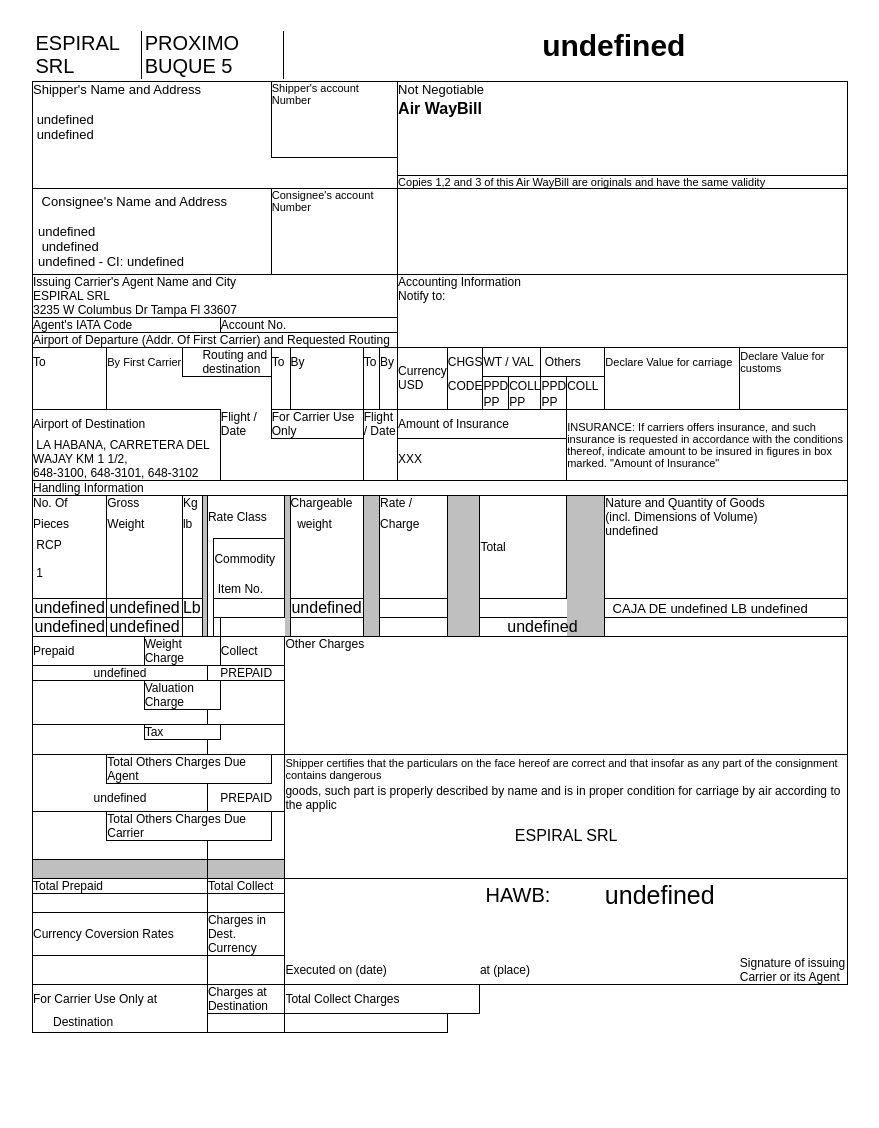
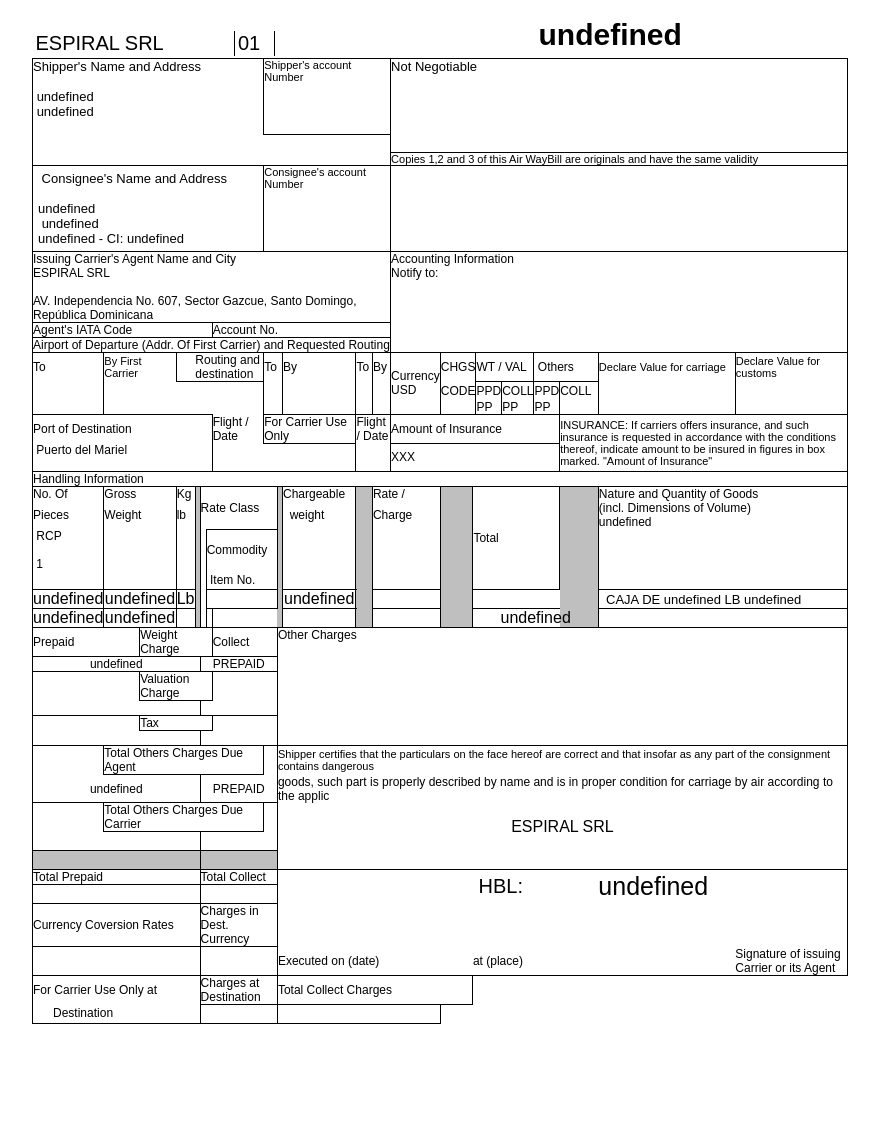
Before and after one commit to willGatos/newModel, a plain HTML site: page index.html in a window 1280 px wide. Shown: the whole page, without its empty margins (200-1079 px from the left). After the commit the page ends 1035 px from the top, so only its background shows below. Drawn offline with Linux system fonts and the light colour scheme.

Commit message:
secodn Value

```diff
--- a/index.html
+++ b/index.html
@@ -15,13 +15,13 @@
                             <table width="100%">
                                 <tbody><tr style="font-size: 20px">
                                     <td style="border-right: solid 1px">ESPIRAL SRL</td>
-                                    <td style="border-right: solid 1px">PROXIMO BUQUE 5</td>
+                                    <td style="border-right: solid 1px">01</td>
                                     <td></td>
                                 </tr>
                             </tbody></table>
                         </td>
                         <td style="BORDER-BOTTOM: windowtext 1pt solid; BORDER-LEFT: windowtext; BACKGROUND-COLOR: transparent; BORDER-TOP: #d4d0c8;" colspan="3"></td>
-                        <td style="font-size: 30px;BORDER-BOTTOM: #d4d0c8; BORDER-LEFT: #d4d0c8; BACKGROUND-COLOR: transparent; BORDER-TOP: #d4d0c8; BORDER-RIGHT: #d4d0c8" colspan="14" align="center"><b id="HAWB2">HAWB: 3250007119</b></td>
+                        <td style="font-size: 30px;BORDER-BOTTOM: #d4d0c8; BORDER-LEFT: #d4d0c8; BACKGROUND-COLOR: transparent; BORDER-TOP: #d4d0c8; BORDER-RIGHT: #d4d0c8" colspan="14" align="center"><b id="HAWB2">HBL: 3250007119</b></td>
                     </tr>
                     <tr>
                         <td style="BORDER-BOTTOM: #d4d0c8; BORDER-LEFT: windowtext 1pt solid; BACKGROUND-COLOR: transparent;  BORDER-TOP: windowtext 1pt solid; BORDER-RIGHT: black 1pt solid;font-size: 13px" colspan="12">Shipper's Name and
@@ -35,7 +35,7 @@
                     <tr>
                         <td style="font-size:13px;BORDER-BOTTOM: #d4d0c8; BORDER-LEFT: windowtext 1pt solid; BACKGROUND-COLOR: transparent; BORDER-TOP: #d4d0c8; BORDER-RIGHT: black 1pt solid" colspan="12"><br style="mso-data-placement:same-cell;" id="">&nbsp;<span id="Remitente">YAILI VEGA BORREGO</span><br style="mso-data-placement:same-cell;" >&nbsp;<span id="Direccion">1761 W HILLSBOROUGH AVE TAMPA FL 33603</span><br style="mso-data-placement:same-cell;">&nbsp;
                         </td>
-                        <td style="BORDER-BOTTOM: #d4d0c8; BORDER-LEFT: black; BACKGROUND-COLOR: transparent; BORDER-TOP: #d4d0c8; BORDER-RIGHT: black 1pt solid" colspan="10"><b>Air WayBill</b>&nbsp;<br style="mso-data-placement:same-cell;"><br style="mso-data-placement:same-cell;"><b>&nbsp;&nbsp;</b></td>
+                        <td style="BORDER-BOTTOM: #d4d0c8; BORDER-LEFT: black; BACKGROUND-COLOR: transparent; BORDER-TOP: #d4d0c8; BORDER-RIGHT: black 1pt solid" colspan="10"><b></b>&nbsp;<br style="mso-data-placement:same-cell;"><br style="mso-data-placement:same-cell;"><b>&nbsp;&nbsp;</b></td>
                     </tr>
                     <tr>
                         <td style="BORDER-BOTTOM: black 1pt solid; BORDER-LEFT: windowtext 1pt solid; BACKGROUND-COLOR: transparent; BORDER-TOP: #d4d0c8; BORDER-RIGHT: black 1pt solid" rowspan="2" colspan="18">
@@ -69,8 +69,8 @@
                         <td style="BORDER-BOTTOM: windowtext 1pt solid; BORDER-LEFT: windowtext 1pt solid; BACKGROUND-COLOR: transparent; BORDER-TOP: windowtext 1pt solid; BORDER-RIGHT: black 1pt solid; font-size: 12px" colspan="18">Issuing Carrier's Agent
                             Name and City<br style="mso-data-placement:same-cell;">
                             ESPIRAL SRL<br>
-        3235 W Columbus Dr Tampa Fl 33607<br style="mso-data-placement:same-cell;">
-
+                            <br style="mso-data-placement:same-cell;">
+                            AV. Independencia No. 607, Sector Gazcue, Santo Domingo, República Dominicana
                         </td>
                         <td valign="top" style="BORDER-BOTTOM: #d4d0c8; BORDER-LEFT: #d4d0c8; BACKGROUND-COLOR: transparent; BORDER-TOP: windowtext 1pt solid; BORDER-RIGHT: black 1pt solid;BORDER-BOTTOM: windowtext 1pt solid;  font-size: 12px" rowspan="3" colspan="10">Accounting
                             Information<br style="mso-data-placement:same-cell;">
@@ -163,7 +163,7 @@
                         <td style="BORDER-BOTTOM: windowtext 1pt solid; BORDER-LEFT: #d4d0c8; BACKGROUND-COLOR: transparent; BORDER-TOP: #d4d0c8; BORDER-RIGHT: windowtext 1pt solid; font-size: 12px"></td>
                     </tr>
                     <tr>
-                        <td style="BORDER-BOTTOM: #d4d0c8; BORDER-LEFT: windowtext 1pt solid; BACKGROUND-COLOR: transparent; BORDER-TOP: windowtext 1pt solid; BORDER-RIGHT: black 1pt solid; font-size: 12px" colspan="11">Airport of
+                        <td style="BORDER-BOTTOM: #d4d0c8; BORDER-LEFT: windowtext 1pt solid; BACKGROUND-COLOR: transparent; BORDER-TOP: windowtext 1pt solid; BORDER-RIGHT: black 1pt solid; font-size: 12px" colspan="11">Port of
                             Destination
                         </td>
                         <td style="BORDER-BOTTOM: #d4d0c8; BORDER-LEFT: #d4d0c8; BACKGROUND-COLOR: transparent; BORDER-TOP: #d4d0c8; BORDER-RIGHT: #d4d0c8; font-size: 12px">Flight / Date
@@ -181,7 +181,7 @@
                         </td>
                     </tr>
                     <tr>
-                        <td style="font-size:12px;BORDER-BOTTOM: windowtext 1pt solid; BORDER-LEFT: windowtext 1pt solid; BACKGROUND-COLOR: transparent; BORDER-TOP: #d4d0c8; BORDER-RIGHT: black 1pt solid" colspan="11">&nbsp;LA HABANA, CARRETERA DEL WAJAY KM 1 1/2,<br> 648-3100, 648-3101, 648-3102
+                        <td style="font-size:12px;BORDER-BOTTOM: windowtext 1pt solid; BORDER-LEFT: windowtext 1pt solid; BACKGROUND-COLOR: transparent; BORDER-TOP: #d4d0c8; BORDER-RIGHT: black 1pt solid" colspan="11">&nbsp;Puerto del Mariel<br><br>
                         </td><td style="BORDER-BOTTOM: windowtext 1pt solid; BORDER-LEFT: black; BACKGROUND-COLOR: transparent; BORDER-TOP: #d4d0c8; BORDER-RIGHT: black 1pt solid; font-size: 12px" colspan="4">&nbsp;</td>
                         <td style="BORDER-BOTTOM: windowtext 1pt solid; BORDER-LEFT: black; BACKGROUND-COLOR: transparent; BORDER-TOP: #d4d0c8; BORDER-RIGHT: black 1pt solid; font-size: 12px" colspan="3">&nbsp;</td>
                         <td style="BORDER-BOTTOM: windowtext 1pt solid; BORDER-LEFT: black; BACKGROUND-COLOR: transparent; BORDER-TOP: windowtext 1pt solid; BORDER-RIGHT: black 1pt solid; font-size: 12px" colspan="6">XXX
@@ -371,7 +371,7 @@
                         <td style="BORDER-BOTTOM: #d4d0c8; BORDER-LEFT: #d4d0c8; BACKGROUND-COLOR: transparent; BORDER-TOP: windowtext 1pt solid; BORDER-RIGHT: #d4d0c8; font-size: 12px" rowspan="2" colspan="5">&nbsp;
                         </td>
                         <td style="BORDER-BOTTOM: #d4d0c8; BORDER-LEFT: #d4d0c8; BACKGROUND-COLOR: transparent; BORDER-TOP: #d4d0c8; BORDER-RIGHT: #d4d0c8; font-size: 12px"></td>
-                        <td style="font-size:20px;BORDER-BOTTOM: #d4d0c8; BORDER-LEFT: #d4d0c8; BACKGROUND-COLOR: transparent; BORDER-TOP: windowtext 1pt solid; BORDER-RIGHT: #d4d0c8" rowspan="2" colspan="5">&nbsp;HAWB:
+                        <td style="font-size:20px;BORDER-BOTTOM: #d4d0c8; BORDER-LEFT: #d4d0c8; BACKGROUND-COLOR: transparent; BORDER-TOP: windowtext 1pt solid; BORDER-RIGHT: #d4d0c8" rowspan="2" colspan="5">&nbsp;HBL:
                         </td>
                         <td id="HAWB" style="BORDER-BOTTOM: #d4d0c8; BORDER-LEFT: #d4d0c8; BACKGROUND-COLOR: transparent; BORDER-TOP: #d4d0c8; BORDER-RIGHT: #d4d0c8; font-size: 25px" rowspan="2" colspan="2">3250007119
                         </td>
@@ -467,7 +467,7 @@
             </td>
         </tr>
             </tbody></table>
-        </div><div id="id_div_warning_info" class="modal-overlay"><div class="modal"><div class="warning-bar"><label id="id_lbl_warning_info" class="comp">Error</label></div><div class="modal-content"><p id="id_p_warning_info">Información a mostrar</p></div><div class="modal-buttons"><button type="button" class="comp green" id="id_btn_info_ok" onclick="dialog.hideInfoDlg();"><i class="icon material-icons">save</i>OK</button></div></div></div><script type="text/javascript" src="js/solved/utils.js"></script><script type="text/javascript" src="js/solved/dom.js"></script><script type="text/javascript" src="js/solved/dialog.js"></script><script type="text/javascript" src="js/dbilling.js"></script><script type="text/javascript" src="js/solved/manageajax.js"></script><script type="text/javascript">var dom=new Dom();var utils=new Utils();</script>  </body>
+        </div>
     <script>
         function getSearchParameters() {
     var prmstr = window.location.search.substr(1);
```
